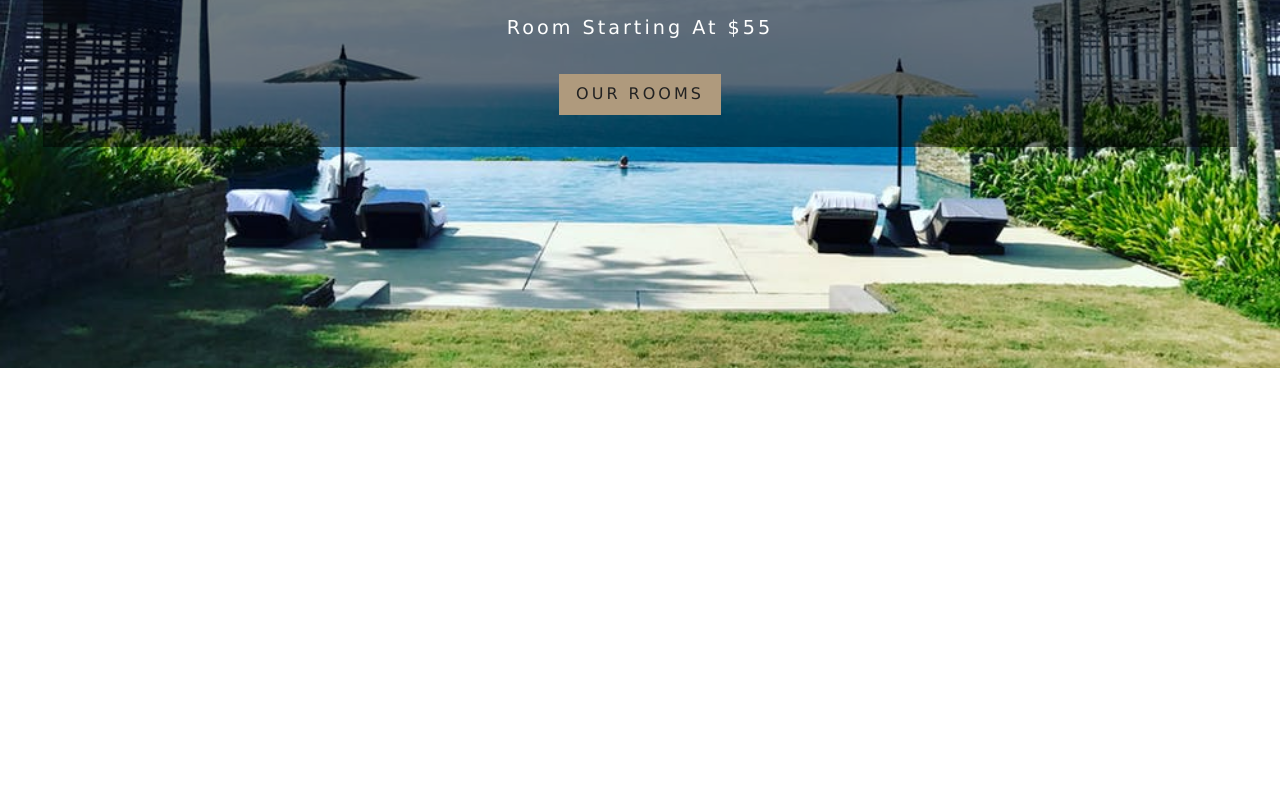
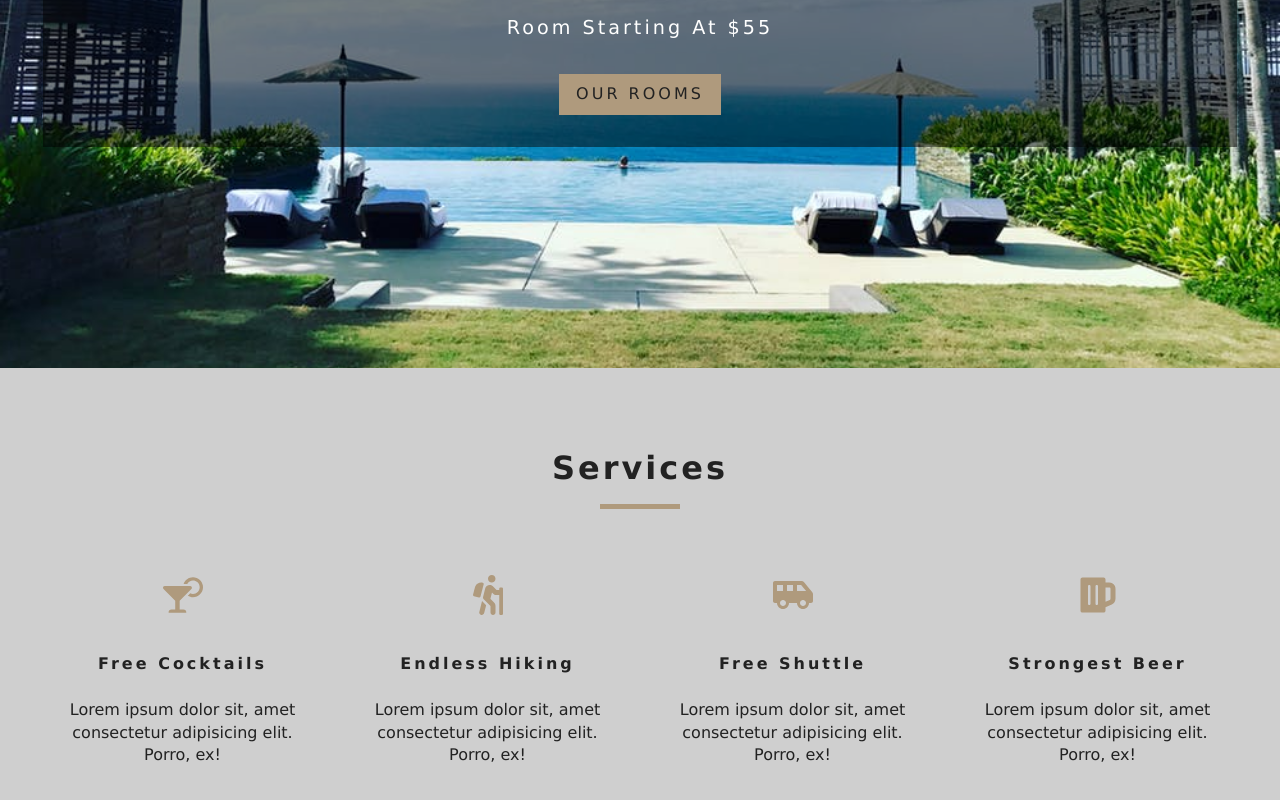
Before and after one commit to musavihussain/hotel-reservation-reactjs, a React (Create React App) app: page / in a window 1280 px wide. Shown: the part 432-1232 px from the top of the page. Before the commit the page ends 800 px from the top, so only its background shows below. Built offline with nearby package versions, Linux system fonts and the light colour scheme.

Commit message:
Services home page added

```diff
--- a/src/App.css
+++ b/src/App.css
@@ -252,6 +252,7 @@
 }
 .services h6 {
   letter-spacing: var(--mainSpacing);
+  text-transform: capitalize;
 }
 .services p {
   width: 80%;
--- /dev/null
+++ b/src/components/Services.jsx
@@ -0,0 +1,51 @@
+import React, { Component } from 'react'
+import Title from './Title';
+import {FaCocktail, FaHiking, FaShuttleVan, FaBeer} from 'react-icons/fa';
+
+export default class Services extends Component {
+    state = {
+        services: [
+            {
+                id: 1,
+                icon: <FaCocktail/>,
+                title: "free cocktails",
+                info: "Lorem ipsum dolor sit, amet consectetur adipisicing elit. Porro, ex!"
+            },
+            {
+                id: 2,
+                icon: <FaHiking/>,
+                title: "Endless Hiking",
+                info: "Lorem ipsum dolor sit, amet consectetur adipisicing elit. Porro, ex!"
+            },
+            {
+                id: 3,
+                icon: <FaShuttleVan/>,
+                title: "Free Shuttle",
+                info: "Lorem ipsum dolor sit, amet consectetur adipisicing elit. Porro, ex!"
+            },
+            {
+                id: 4,
+                icon: <FaBeer/>,
+                title: "Strongest Beer",
+                info: "Lorem ipsum dolor sit, amet consectetur adipisicing elit. Porro, ex!"
+            },
+        ]
+
+    }
+    render() {
+        return (
+            <section className="services">
+                <Title title="services"/>
+                <div className="services-center">
+                    {this.state.services.map((item) => {
+                        return (<article key={item.id} className="service">
+                            <span>{item.icon}</span>
+                    <h6>{item.title}</h6>
+                    <p>{item.info}</p>
+                        </article >)
+                    } )}
+                </div>
+            </section>
+        )
+    }
+}
--- /dev/null
+++ b/src/components/Title.jsx
@@ -0,0 +1,10 @@
+import React from 'react'
+
+export default function Title({title}) {
+    return (
+        <div className="section-title">
+            <h4>{title}</h4>
+            <div/>
+        </div>
+    )
+}
--- a/src/pages/Home.jsx
+++ b/src/pages/Home.jsx
@@ -2,15 +2,18 @@
 import Hero from '../components/Hero';
 import Banner from '../components/Banner';
 import {Link} from 'react-router-dom';
+import Services from '../components/Services';
 
 const Home = () => {
     return (
+        <>
         <Hero>
             <Banner title="Hotel Reservation 5 Stars" subtitle="Room starting at $55">
             <Link to="/rooms" className="btn-primary">Our Rooms</Link>
             </Banner>
         </Hero>
-
+        <Services/>
+        </>
     )
 }
 
```
